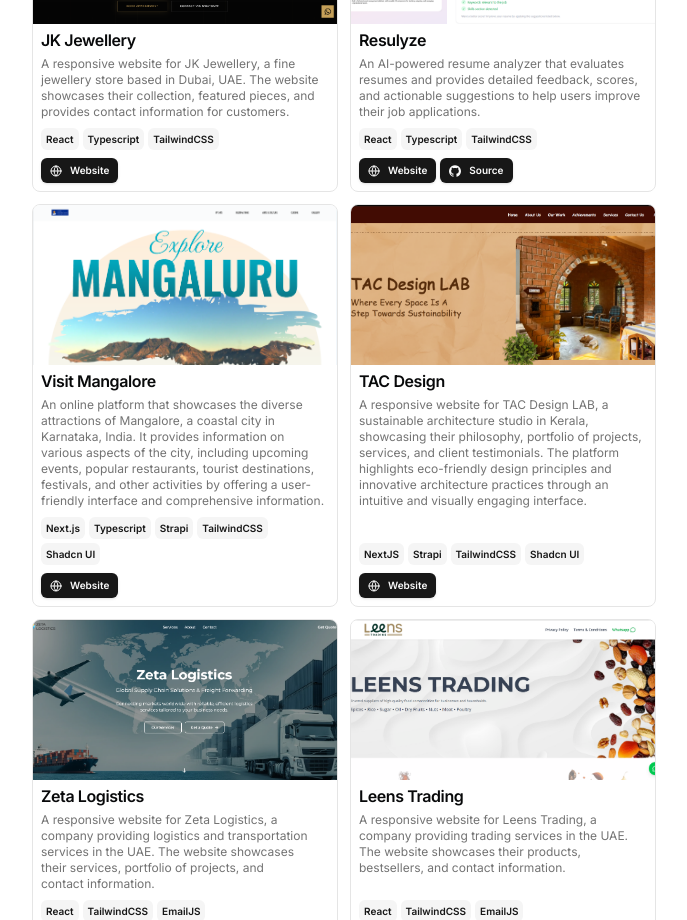
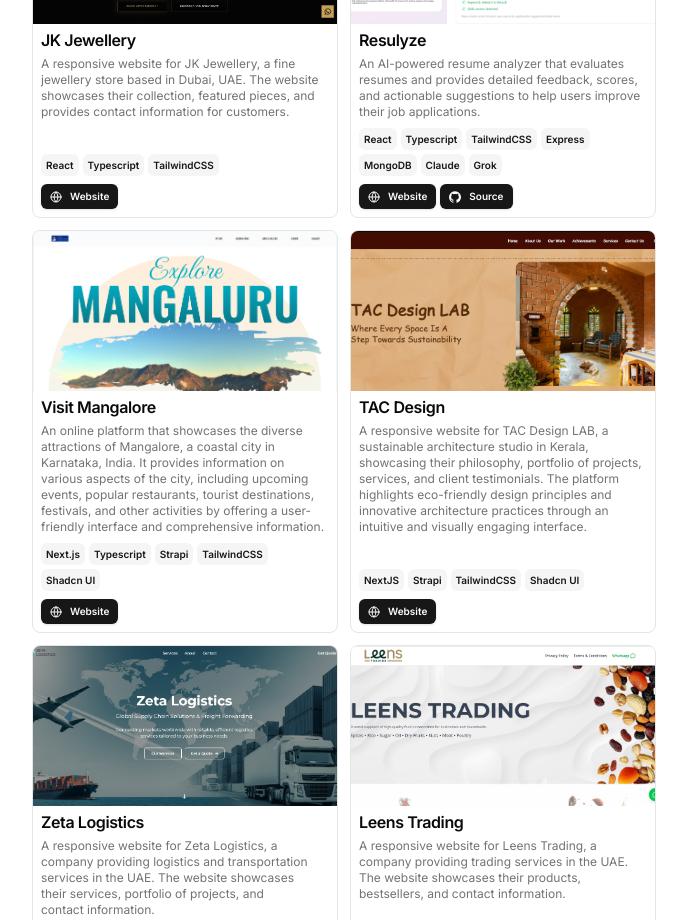
Before and after one commit to Nazaliqbaal/poroflio-nextjs, a Next.js app: page / in a window 1280 px wide. Shown: the part 1600-2520 px from the top of the page, without its empty margins (296-983 px from the left). Built offline with nearby package versions, Linux system fonts and the light colour scheme.

Commit message:
change tecxh for resulyze

```diff
--- a/src/data/resume.tsx
+++ b/src/data/resume.tsx
@@ -240,7 +240,15 @@ export const DATA = {
       active: true,
       description:
         "An AI-powered resume analyzer that evaluates resumes and provides detailed feedback, scores, and actionable suggestions to help users improve their job applications.",
-      technologies: ["React", "Typescript", "TailwindCSS"],
+      technologies: [
+        "React",
+        "Typescript",
+        "TailwindCSS",
+        "Express",
+        "MongoDB",
+        "Claude",
+        "Grok",
+      ],
       links: [
         {
           type: "Website",
```
